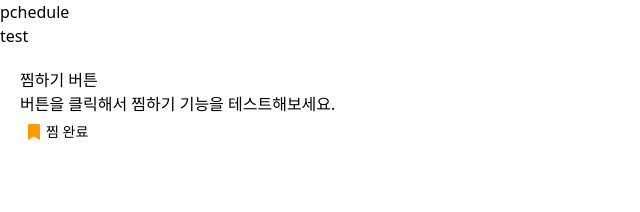
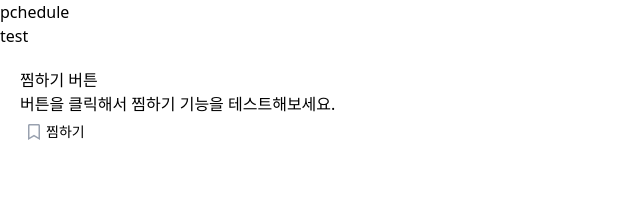
Before and after one commit to oz-main-fe-12-team4/oz_pchedule_fe, a React (Vite) app: page / in a window 1280 px wide. Shown: the top 212 px of the page, without its empty margins (0-640 px from the left). Built offline with nearby package versions, Linux system fonts and the light colour scheme.

Commit message:
[feat]북마크버튼활성화

```diff
--- a/src/components/BookmarkButton.jsx
+++ b/src/components/BookmarkButton.jsx
@@ -1,13 +1,21 @@
+import { useState } from "react";
 import { FaBookmark, FaRegBookmark } from "react-icons/fa";
 
 export default function BookmarkButton() {
-  const isBookmarked = true; // UI 테스트를 위해 '찜 완료' 상태로 고정
+  const [isBookmarked, setIsBookmarked] = useState(false); // 초기 상태를 false로 설정
+
+  const handleClick = () => {
+    // 클릭할 때마다 상태를 반전시킵니다.
+    setIsBookmarked(!isBookmarked);
+  };
+
   const buttonText = isBookmarked ? "찜 완료" : "찜하기";
 
   return (
     <button
       className="bg-transparent border-none p-1.5 inline-flex items-center justify-center space-x-1 cursor-pointer"
       title={buttonText}
+      onClick={handleClick} // 클릭 이벤트 핸들러를 연결합니다.
     >
       {isBookmarked ? (
         <FaBookmark className="text-amber-500" />
```
